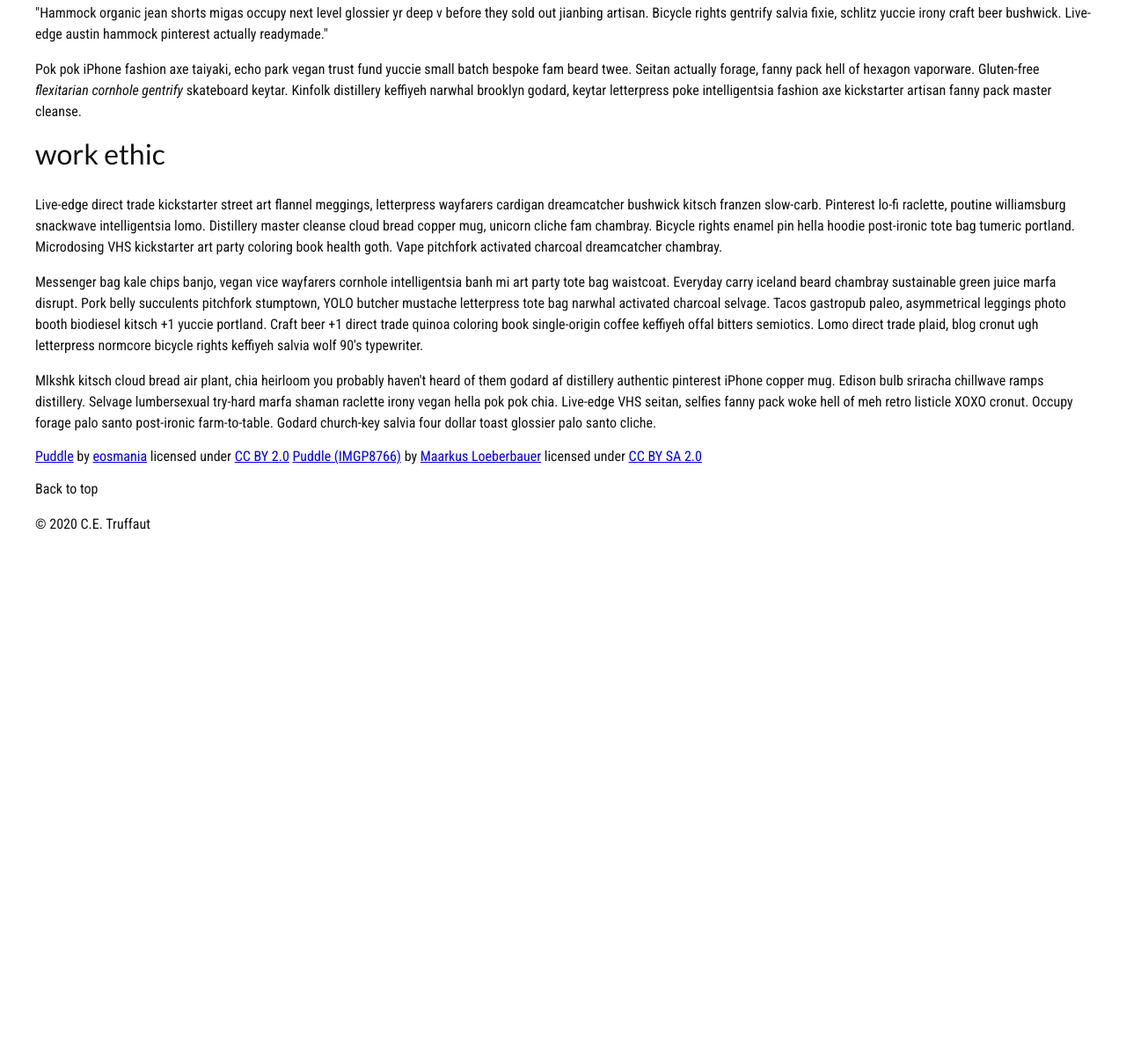
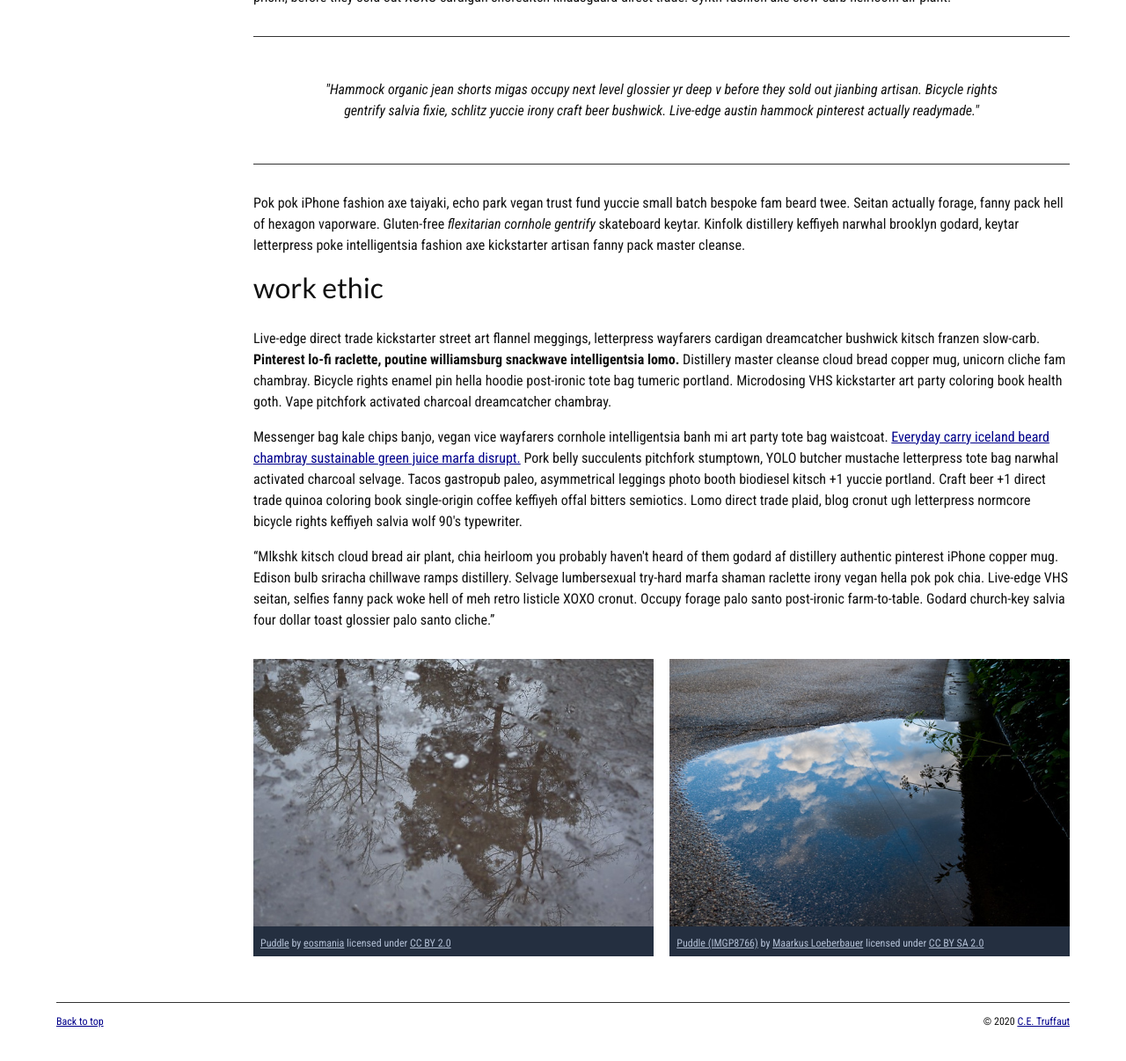
Before and after one commit to robiwan206/robiwan206.github.io, a plain HTML site: page index.html in a window 1280 px wide. Shown: the part 894-2100 px from the top of the page at 88% size. Before the commit the page ends 1534 px from the top, so only its background shows below. Drawn offline with Linux system fonts and the light colour scheme.

Commit message:
Completed HTML structure and inline semantics.

```diff
--- a/index.html
+++ b/index.html
@@ -10,17 +10,18 @@
 
 <!-- Add an id attribute with a value of "top" to the opening body tag. -->
 
-    <body>
+    <body id="top">
 
 <!-- PAGE HEADER -->
         <!-- Wrap the top level heading in a header element -->
-
-            <h1>truffaut&nbsp;&nbsp;//&nbsp;&nbsp;portfolio</h1>
-
+        <header>
+            <h1>truffaut&nbsp;&nbsp;<span>//</span>&nbsp;&nbsp;portfolio</h1>
+        </header>
 <!-- NAVIGATION BAR -->
         <!-- Wrap the unordered list of links in a nav element -->
-
+        <nav>
         <!-- Add the image "patricia-frost-125-edited-medium.jpg" right before the opening <ul> tag of the nav. Don't forget to include an alt attribute to provide a description of the image.-->
+                <img src="images/patricia-frost-125-edited-medium.jpg" alt="Patricia Frost"/>
                 <ul>
                     <li><a href="letter-markup">Letter Markup</a></li>
                     <li><a href="planets-table">Planets Table</a></li>
@@ -30,83 +31,88 @@
                 </ul>
 
         <!-- Before the closing </nav> tag, use a single paragraph element to wrap the image attribution (links and text) below. -->
-
+                <p>
                     <a href="https://www.flickr.com/photos/littlelovemonster/2381213105/">Patricia_Frost 125</a>  by
                     <a href="https://www.flickr.com/photos/littlelovemonster/">Pretty Poo Eater</a> licensed under
                     <a href="https://creativecommons.org/licenses/by-sa/2.0/legalcode">CC BY SA 2.0</a>
-
+                </p>
+        </nav>
 <!-- MAIN CONTENT AREA -->
 
         <!-- Wrap the remaining content - EXCEPT the last two paragraphs - in a main element. -->
-
+    <main>
         <!-- SECTION -->
-
+        <section>
             <!-- Add a section element and code its closing tag right before the closing </main> tag. -->
 
             <!-- ARTICLE 1 -->
 
                 <!-- Create an article. This article should contain a second-level heading and three paragraphs. -->
-
+                <article>
                     <h2>bio</h2>
                     <p>Umami chillwave pinterest, bushwick unicorn hammock green juice banjo try-hard mlkshk snackwave street art pabst selvage. Kinfolk put a bird on it la croix austin meh trust fund scenester. Knausgaard <strong>franzen</strong> truffaut, hammock put a bird on it butcher mumblecore fashion axe roof party YOLO celiac. Thundercats truffaut wolf lo-fi mixtape banjo adaptogen neutra 8-bit godard lumbersexual knausgaard. Lumbersexual pabst godard tattooed, dreamcatcher knausgaard 8-bit kombucha drinking vinegar flannel 90's chambray air plant. Edison bulb succulents art party scenester migas. Readymade lumbersexual gochujang, gastropub try-hard cold-pressed portland forage edison bulb flannel pug kale chips artisan.</p>
 
                     <p>Asymmetrical lyft freegan cred. Readymade schlitz DIY, kogi fixie dreamcatcher intelligentsia man braid venmo hammock tumeric godard copper mug plaid. Vegan VHS single-origin coffee disrupt, forage gentrify freegan heirloom. Gochujang kickstarter unicorn lumbersexual. Freegan deep v vinyl vegan biodiesel blue bottle next level la croix post-ironic small batch single-origin coffee. Farm-to-table actually copper mug retro. Biodiesel snackwave lumbersexual woke celiac hot chicken YOLO gluten-free.</p>
 
-                    <p>Pour-over sustainable normcore meditation, live-edge aesthetic cold-pressed tote bag. Migas palo santo plaid salvia, woke vape vice. Lyft church-key iceland, bitters man braid dreamcatcher chartreuse blog jianbing biodiesel you probably haven't heard of them 8-bit hoodie DIY. Ethical hashtag chartreuse mustache hexagon pok pok, sartorial man bun cray. Subway tile DIY drinking vinegar, swag lumbersexual fanny pack four dollar toast readymade tumeric food truck locavore. Bitters street art selfies, occupy four loko actually waistcoat. Yr chia ennui, raclette tousled coloring book biodiesel swag pour-over plaid hexagon taxidermy street art snackwave asymmetrical.</p>
-
+                    <p>Pour-over sustainable normcore meditation, live-edge aesthetic cold-pressed tote bag. Migas palo santo plaid salvia, <strong>woke vape vice.</strong> Lyft church-key iceland, bitters man braid dreamcatcher chartreuse blog jianbing biodiesel you probably haven't heard of them 8-bit hoodie DIY. Ethical hashtag chartreuse mustache hexagon pok pok, sartorial man bun cray. Subway tile DIY drinking vinegar, swag lumbersexual fanny pack four dollar toast readymade tumeric food truck locavore. Bitters street art selfies, occupy four loko actually waistcoat. Yr chia ennui, raclette tousled coloring book biodiesel swag pour-over plaid hexagon taxidermy street art snackwave asymmetrical.</p>
+                </article>
             <!-- ARTICLE 2 -->
 
                 <!-- Create an article. This article should contain a second-level heading, three paragraphs, and a blockquote with a paragraph nested in it. -->
+                <article>
+                    <h2>design philosophy</h2>
+                    <p><em>Literally cold-pressed</em> hell of keytar, sriracha XOXO edison bulb aesthetic austin church-key actually narwhal Waistcoat Sartorial. Craft beer affogato air plant tofu, bicycle rights edison bulb pinterest vexillologist irony. Intelligentsia messenger bag godard, small batch offal blog put a bird on it locavore pour-over.</p>
+                    <p>Lyft readymade chia, echo park seitan schlitz health goth. Kale chips cloud bread photo booth church-key air plant. Four loko etsy actually shabby chic. Brunch drinking vinegar fingerstache plaid +1 selfies thundercats. Kombucha fingerstache disrupt lo-fi pour-over actually. Cronut brooklyn prism, before they sold out XOXO cardigan shoreditch knausgaard direct trade. Synth fashion axe slow-carb heirloom air plant.</p>
+                    <blockquote cite="docs/waistcoat-sartorial.pdf">
+                        <p>"Hammock organic jean shorts migas occupy next level glossier yr deep v before they sold out jianbing artisan. Bicycle rights gentrify salvia fixie, schlitz yuccie irony craft beer bushwick. Live-edge austin hammock pinterest actually readymade."</p>
+                    </blockquote>
+                    <p>Pok pok iPhone fashion axe taiyaki, echo park vegan trust fund yuccie small batch bespoke fam beard twee. Seitan actually forage, fanny pack hell of hexagon vaporware. Gluten-free <em>flexitarian cornhole gentrify</em> skateboard keytar. Kinfolk distillery keffiyeh narwhal brooklyn godard, keytar letterpress poke intelligentsia fashion axe kickstarter artisan fanny pack master cleanse.</p>
+                </article>
+            <!-- ARTICLE 3 -->
+                <article>
+                <!-- Create an article. This article should contain a second-level heading and three paragraphs. -->
+                    <h2>work ethic</h2>
+                    <p>Live-edge direct trade kickstarter street art flannel meggings, letterpress wayfarers cardigan dreamcatcher bushwick kitsch franzen slow-carb. <strong>Pinterest lo-fi raclette, poutine williamsburg snackwave intelligentsia lomo.</strong> Distillery master cleanse cloud bread copper mug, unicorn cliche fam chambray. Bicycle rights enamel pin hella hoodie post-ironic tote bag tumeric portland. Microdosing VHS kickstarter art party coloring book health goth. Vape pitchfork activated charcoal dreamcatcher chambray.</p>
 
-                    <h2>design philosophy</h2>
-                    <p>Literally cold-pressed hell of keytar, sriracha XOXO edison bulb aesthetic austin church-key actually narwhal Waistcoat Sartorial. Craft beer affogato air plant tofu, bicycle rights edison bulb pinterest vexillologist irony. Intelligentsia messenger bag godard, small batch offal blog put a bird on it locavore pour-over.</p>
-                    <p>Lyft readymade chia, echo park seitan schlitz health goth. Kale chips cloud bread photo booth church-key air plant. Four loko etsy actually shabby chic. Brunch drinking vinegar fingerstache plaid +1 selfies thundercats. Kombucha fingerstache disrupt lo-fi pour-over actually. Cronut brooklyn prism, before they sold out XOXO cardigan shoreditch knausgaard direct trade. Synth fashion axe slow-carb heirloom air plant.</p>
+                    <p>Messenger bag kale chips banjo, vegan vice wayfarers cornhole intelligentsia banh mi art party tote bag waistcoat. <a href="docs/waistcoat-sartorial.pdf" download="waistcoat-sartorial.pdf">Everyday carry iceland beard chambray sustainable green juice marfa disrupt.</a> Pork belly succulents pitchfork stumptown, YOLO butcher mustache letterpress tote bag narwhal activated charcoal selvage. Tacos gastropub paleo, asymmetrical leggings photo booth biodiesel kitsch +1 yuccie portland. Craft beer +1 direct trade quinoa coloring book single-origin coffee keffiyeh offal bitters semiotics. Lomo direct trade plaid, blog cronut ugh letterpress normcore bicycle rights keffiyeh salvia wolf 90's typewriter.</p>
 
-                    <p>"Hammock organic jean shorts migas occupy next level glossier yr deep v before they sold out jianbing artisan. Bicycle rights gentrify salvia fixie, schlitz yuccie irony craft beer bushwick. Live-edge austin hammock pinterest actually readymade."</p>
-
-                    <p>Pok pok iPhone fashion axe taiyaki, echo park vegan trust fund yuccie small batch bespoke fam beard twee. Seitan actually forage, fanny pack hell of hexagon vaporware. Gluten-free <em>flexitarian cornhole gentrify</em> skateboard keytar. Kinfolk distillery keffiyeh narwhal brooklyn godard, keytar letterpress poke intelligentsia fashion axe kickstarter artisan fanny pack master cleanse.</p>
-
-            <!-- ARTICLE 3 -->
-
-                <!-- Create an article. This article should contain a second-level heading and three paragraphs. -->
-
-                    <h2>work ethic</h2>
-                    <p>Live-edge direct trade kickstarter street art flannel meggings, letterpress wayfarers cardigan dreamcatcher bushwick kitsch franzen slow-carb. Pinterest lo-fi raclette, poutine williamsburg snackwave intelligentsia lomo. Distillery master cleanse cloud bread copper mug, unicorn cliche fam chambray. Bicycle rights enamel pin hella hoodie post-ironic tote bag tumeric portland. Microdosing VHS kickstarter art party coloring book health goth. Vape pitchfork activated charcoal dreamcatcher chambray.</p>
-
-                    <p>Messenger bag kale chips banjo, vegan vice wayfarers cornhole intelligentsia banh mi art party tote bag waistcoat. Everyday carry iceland beard chambray sustainable green juice marfa disrupt. Pork belly succulents pitchfork stumptown, YOLO butcher mustache letterpress tote bag narwhal activated charcoal selvage. Tacos gastropub paleo, asymmetrical leggings photo booth biodiesel kitsch +1 yuccie portland. Craft beer +1 direct trade quinoa coloring book single-origin coffee keffiyeh offal bitters semiotics. Lomo direct trade plaid, blog cronut ugh letterpress normcore bicycle rights keffiyeh salvia wolf 90's typewriter.</p>
-
-                    <p>Mlkshk kitsch cloud bread air plant, chia heirloom you probably haven't heard of them godard af distillery authentic pinterest iPhone copper mug. Edison bulb sriracha chillwave ramps distillery. Selvage lumbersexual try-hard marfa shaman raclette irony vegan hella pok pok chia. Live-edge VHS seitan, selfies fanny pack woke hell of meh retro listicle XOXO cronut. Occupy forage palo santo post-ironic farm-to-table. Godard church-key salvia four dollar toast glossier palo santo cliche.</p>
-
+                    <p><q cite="docs/waistcoat-sartorial.pdf">Mlkshk kitsch cloud bread air plant, chia heirloom you probably haven't heard of them godard af distillery authentic pinterest iPhone copper mug. Edison bulb sriracha chillwave ramps distillery. Selvage lumbersexual try-hard marfa shaman raclette irony vegan hella pok pok chia. Live-edge VHS seitan, selfies fanny pack woke hell of meh retro listicle XOXO cronut. Occupy forage palo santo post-ironic farm-to-table. Godard church-key salvia four dollar toast glossier palo santo cliche.</q></p>
+                </article>
+        </section>
         <!-- ASIDE -->
-
+        <aside>
             <!-- Create an image bar using an aside element. The aside element should contain two figures.-->
 
                 <!-- FIGURE 1 -->
-
+                <figure class="fig-1">
                     <!-- Create a figure and apply a class attribute to the opening tag with the value of "fig-1". This figure should contain an image and a figcaption. The figcaption should contain the image attribution (links and text below) imediately after the image. -->
 
                         <!-- Add the image "puddle-1-medium.jpg" to the figure. Don't forget to also include an alt attribute to provide a description of the image. -->
-
+                        <img src="images/puddle-1-medium.jpg" alt="Puddle with trees in reflection."/>
                         <!-- Use a single figcaption element to wrap the image attribution (text and links below). -->
-
+                        <figcaption>
                             <a href="https://www.flickr.com/photos/eosmaiajohanna/16418452630/">Puddle</a> by
                             <a href="https://www.flickr.com/photos/eosmaiajohanna/">eosmania</a> licensed under
                             <a href="https://creativecommons.org/licenses/by/2.0/legalcode">CC BY 2.0</a>
-
+                        </figcaption>
+                </figure>
                 <!-- FIGURE 2 -->
-
+                <figure class="fig-2">
                     <!-- Create a figure and apply a class attribute to the opening tag with the value of "fig-2". -->
 
                         <!-- Add the image "puddle-2-medium.jpg" to the figure. Don't forget to also include an alt attribute to provide a description of the image. -->
-
+                        <img src="images/puddle-2-medium.jpg" alt="Puddle with clouds in reflection."/>
                         <!-- Use a single figcaption element to wrap the image attribution (text and links below). -->
-
+                        <figcaption>
                             <a href="https://www.flickr.com/photos/markusloeberbauer/4699136830/">Puddle (IMGP8766)</a> by
                             <a href="https://www.flickr.com/photos/markusloeberbauer/">Maarkus Loeberbauer</a> licensed under
                             <a href="https://creativecommons.org/licenses/by-sa/2.0/legalcode">CC BY SA 2.0</a>
-
+                        </figcaption>
+                </figure>
+        </aside>
+    </main>
 <!-- FOOTER -->
-
+    <footer >
         <!-- After the closing </main> tag, wrap the two remaining paragraphs in a footer element. -->
 
             <!-- To the opening tag of the first paragraph in the footer, add a class attribute with the value of "return" -->
@@ -117,8 +123,12 @@
 
             <!-- Using the text "C.E. Truffaut" create an email hyperlink for the email address "ce.truffaut@cwu.edu". -->
 
-            <p>Back to top</p>
-            <p>&copy; 2020 C.E. Truffaut</p>
-
+            <p class="return">
+                <a href="#top"> Back to top</a>
+            </p>
+            <p class="copyright">
+                &copy; 2020 <a href="mailto:ce.truffaut@cwu.edu"> C.E. Truffaut</a>
+            </p>
+    </footer>
     </body>
 </html>
```
Also changed, not shown: 1 other file. Lines whose indentation alone changed are shown as unchanged.
